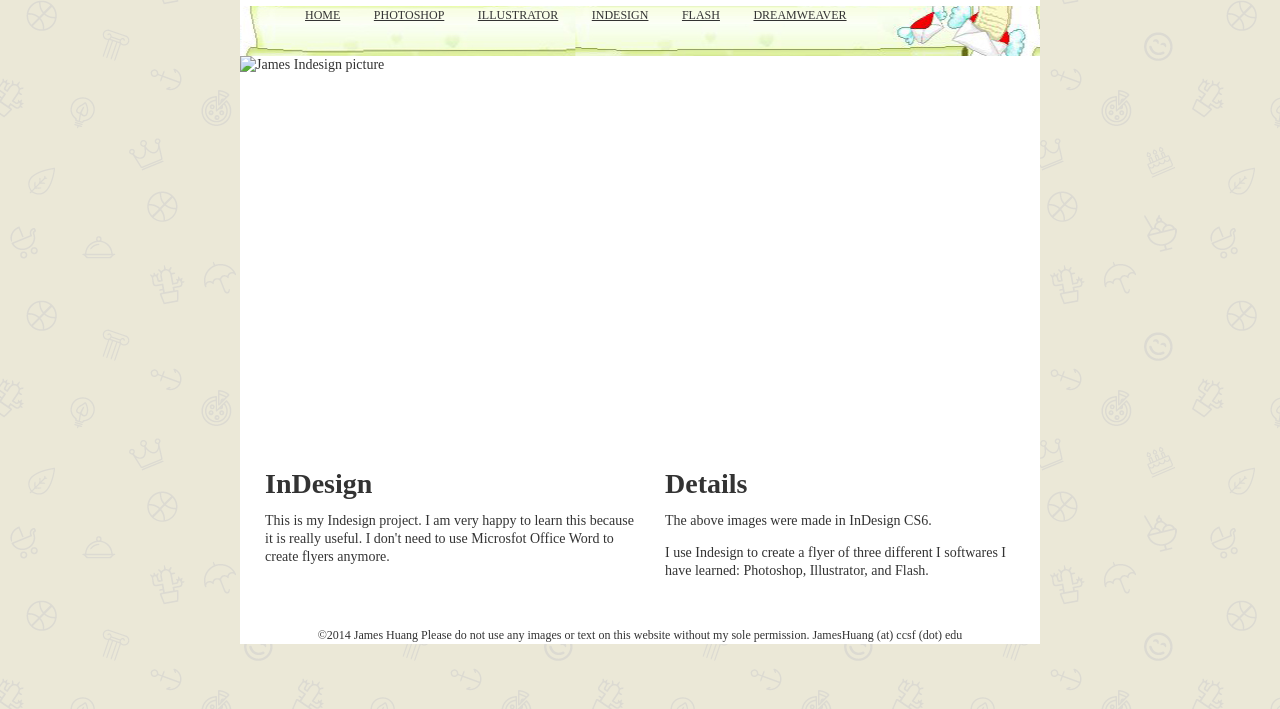
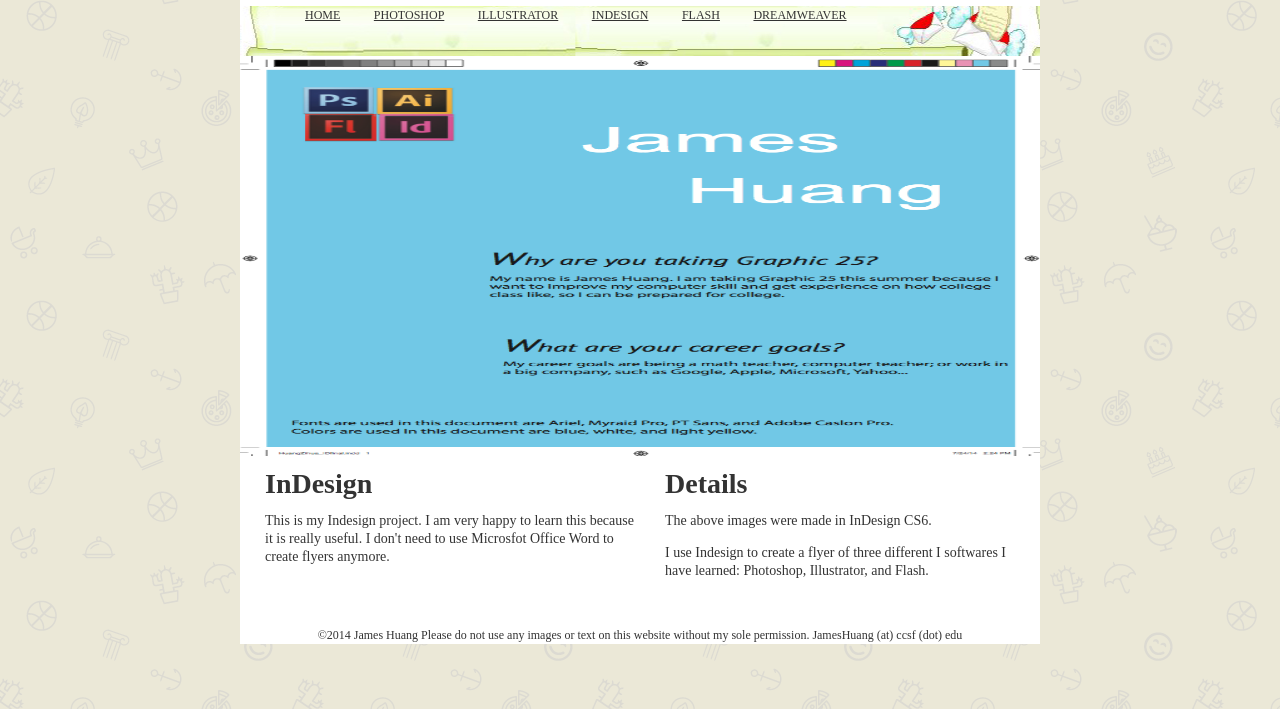
Before and after one commit to JamesHuangUC/ccsf2014.github.io, a plain HTML site: page indesign.html in a window 1280 px wide. Shown: the part 91-800 px from the top of the page. Drawn offline with Linux system fonts and the light colour scheme; a web font is replaced by a local one.

Commit message:
adding indesign and dreamweaver screen shots.
adding indesign and dreamweaver screen shots.

```diff
--- a/indesign.html
+++ b/indesign.html
@@ -23,7 +23,7 @@
       <li><a href="dreamweaver.html">Dreamweaver</a></li>
     </ul>
   </div>
-  <div class="big_image"><img src="id.jpg" width="800" height="400" alt="James Indesign picture" /></div>
+  <div class="big_image"><img src="images/final/indesign.png" width="800" height="400" alt="James Indesign picture" /></div>
   <div class="left_box">
     <h1>InDesign</h1>
     <p>This is my Indesign project. I am very happy to learn this because it is really useful. I don't need to use Microsfot Office Word to create flyers anymore.</p>  </div>
```
Also changed, not shown: dreamweaver.html (+1 -1 lines), images/final/dreamweaver.png (added), images/final/indesign.png (added).
